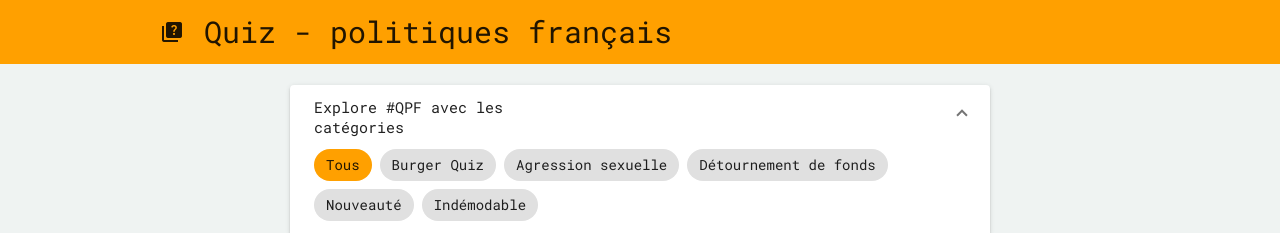
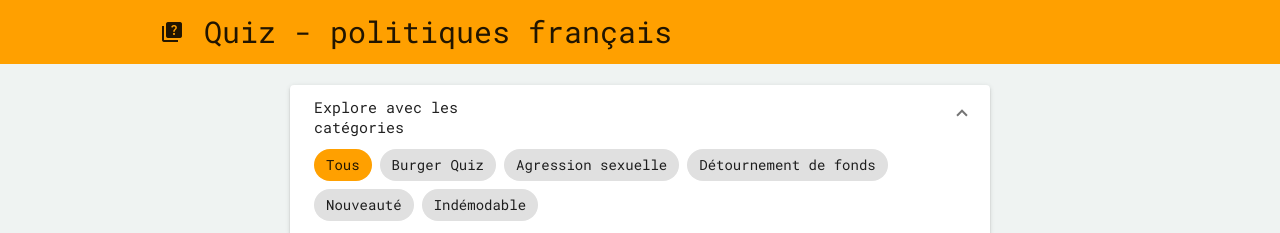
Before and after one commit to maxime1jacquet/politics, an Angular app: page / in a window 1280 px wide. Shown: the top 233 px of the page. Built offline with nearby package versions, Linux system fonts and the light colour scheme; what ngx-cursor would draw is missing.

Commit message:
fix(small changes)

```diff
--- a/src/app/components/filter/filter.component.html
+++ b/src/app/components/filter/filter.component.html
@@ -27,7 +27,7 @@
       (closed)="panelOpenState = false"
     >
       <mat-expansion-panel-header>
-        <mat-panel-title> Explore #QPF avec les catégories</mat-panel-title>
+        <mat-panel-title> Explore avec les catégories</mat-panel-title>
         <mat-panel-description> </mat-panel-description>
       </mat-expansion-panel-header>
       <!-- OPEN -->
--- a/src/app/components/quiz-single/quiz-single.component.html
+++ b/src/app/components/quiz-single/quiz-single.component.html
@@ -99,7 +99,7 @@
               <div *ngIf="question.source.length > 0">
                 <h2 class="title">Source(s) :</h2>
                 <div *ngFor="let item of question.source">
-                  <a [attr.href]="item" target="_blank"> - {{ item }} </a>
+                  - <a [attr.href]="item" target="_blank">{{ item }}</a>
                 </div>
               </div>
               <br />
```
Also changed, not shown: src/assets/notes.md (+3 -0 lines).
